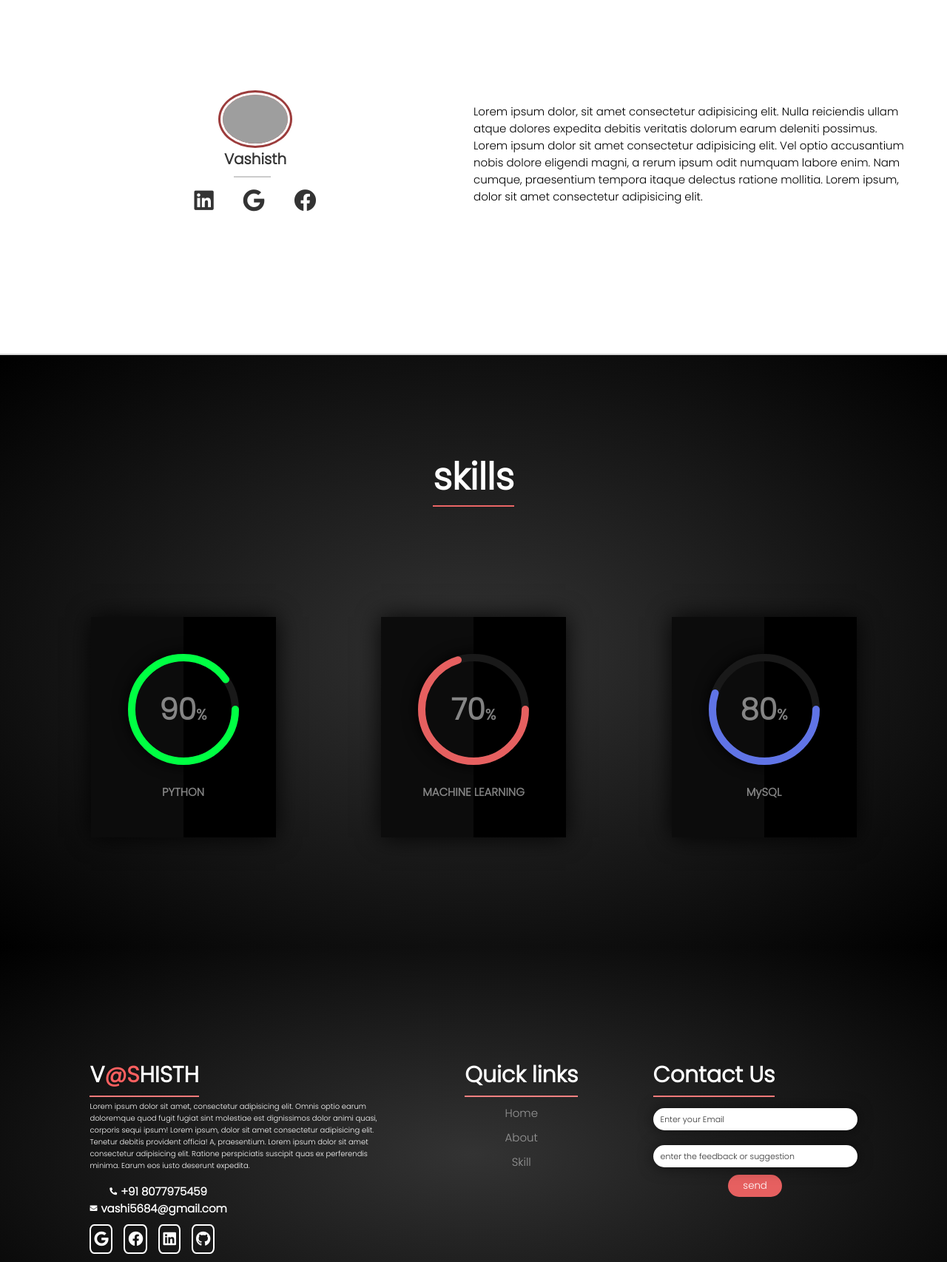
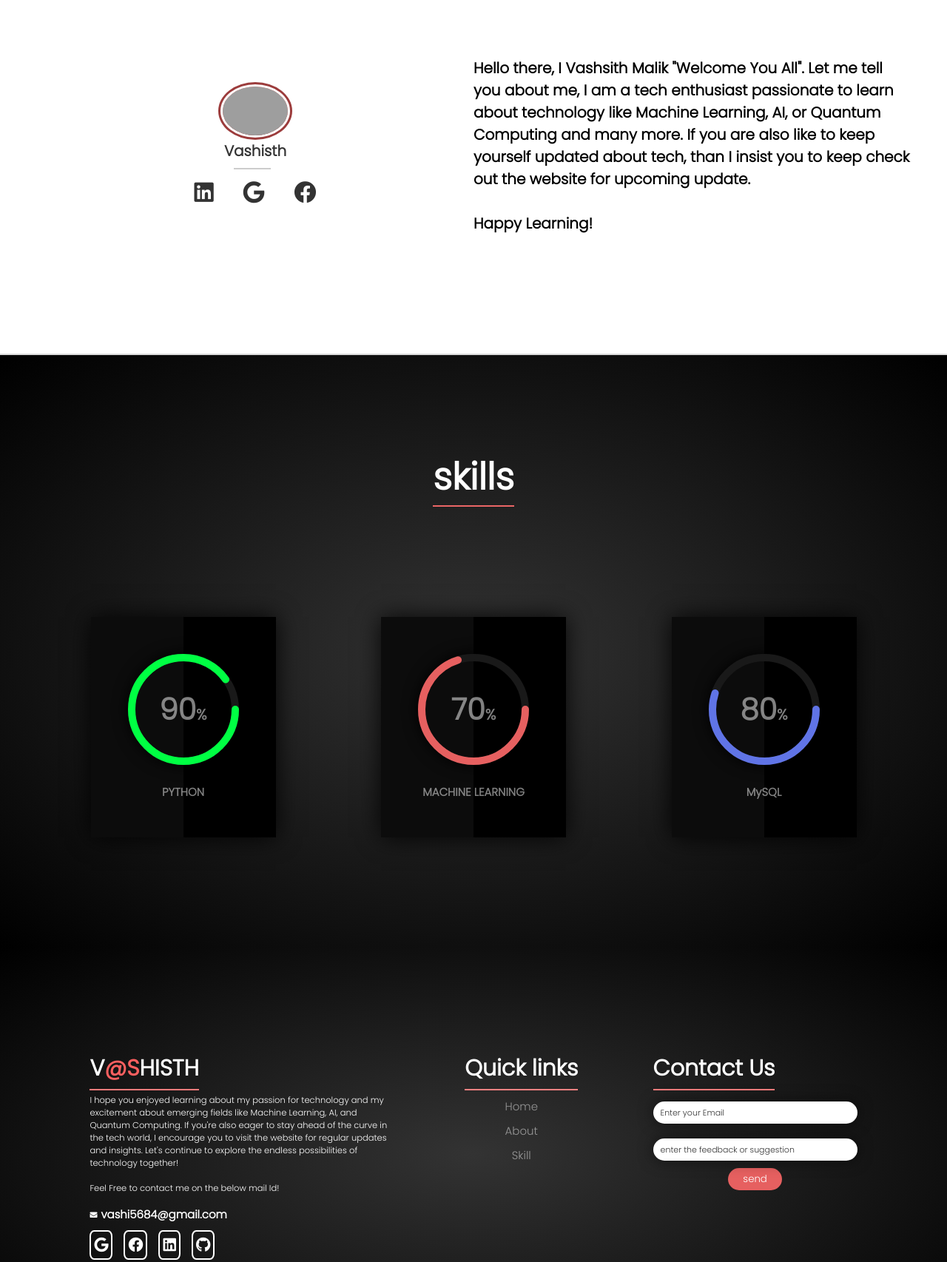
Before and after one commit to Vashi050197/Portfolio, a plain HTML site: page index.html in a window 1280 px wide. Shown: the part 1120-2826 px from the top of the page at 74% size. Drawn offline with nearby package versions, Linux system fonts and the light colour scheme; grey boxes are pictures that could not be loaded.

Commit message:
Update About Me

```diff
--- a/index.html
+++ b/index.html
@@ -100,15 +100,18 @@
         </div>
       </div>
       <div class="sec2__aboutme2" data-aos="fade-up" data-aos-delay="1000">
-        <p>
-          Lorem ipsum dolor, sit amet consectetur adipisicing elit. Nulla
-          reiciendis ullam atque dolores expedita debitis veritatis dolorum
-          earum deleniti possimus. Lorem ipsum dolor sit amet consectetur
-          adipisicing elit. Vel optio accusantium nobis dolore eligendi magni,
-          a rerum ipsum odit numquam labore enim. Nam cumque, praesentium
-          tempora itaque delectus ratione mollitia. Lorem ipsum, dolor sit
-          amet consectetur adipisicing elit.
-        </p>
+        <b>
+          <p>
+            Hello there, I Vashsith Malik "Welcome You All". Let me tell you
+            about me, I am a tech enthusiast passionate to learn about technology
+            like Machine Learning, AI, or Quantum Computing and many more.
+            If you are also like to keep yourself updated about tech, than
+            I insist you to keep check out the website for upcoming update.
+            <br>
+            <br>
+            Happy Learning!
+          </p>
+        </b>
       </div>
     </div>
   </section>
@@ -165,20 +168,18 @@
         <div class="sec4__content1" data-aos="fade-right">
           <h2>V<span>@S</span>HISTH</h2>
           <p>
-            Lorem ipsum dolor sit amet, consectetur adipisicing elit. Omnis
-            optio earum doloremque quod fugit fugiat sint molestiae est
-            dignissimos dolor animi quasi, corporis sequi ipsum! Lorem ipsum,
-            dolor sit amet consectetur adipisicing elit. Tenetur debitis
-            provident officia! A, praesentium. Lorem ipsum dolor sit amet
-            consectetur adipisicing elit. Ratione perspiciatis suscipit quas
-            ex perferendis minima. Earum eos iusto deserunt expedita.
+            I hope you enjoyed learning about my passion for technology and my excitement
+            about emerging fields like Machine Learning, AI, and Quantum Computing.
+            If you're also eager to stay ahead of the curve in the tech world,
+            I encourage you to visit the website for regular updates and insights.
+            Let's continue to explore the endless possibilities of technology together!
+            <br>
+            <br>
+            Feel Free to contact me on the below mail Id!
           </p>
         </div>
         <div class="sec4__content2" data-aos="fade-right" data-aos-delay="200">
-          <div class="sec4__content2Icon">
-            <i class="fas fa-phone-alt"></i>
-            <h2>+91 8077975459</h2>
-          </div>
+
           <div class="sec4__content2Icon">
             <i class="fas fa-envelope"></i>
             <h2>vashi5684@gmail.com</h2>
--- a/style.css
+++ b/style.css
@@ -475,7 +475,7 @@ html {
 }
 
 .sec2__aboutme2 p {
-    font-size: 1.5rem;
+    font-size: 2rem;
 }
 
 .sec3 {
@@ -687,6 +687,7 @@ html {
 
 .sec4__content1 p {
     color: #fff;
+    font-size: 1.15rem;
 }
 
 .sec4__content2Icon {
@@ -886,7 +887,7 @@ html {
         justify-content: space-evenly;
         align-items: flex-start;
         flex-direction: column;
-        flex: .5;
+        flex: 0.5;
         margin: 2.5rem 0 4rem 0;
     }
 
```
